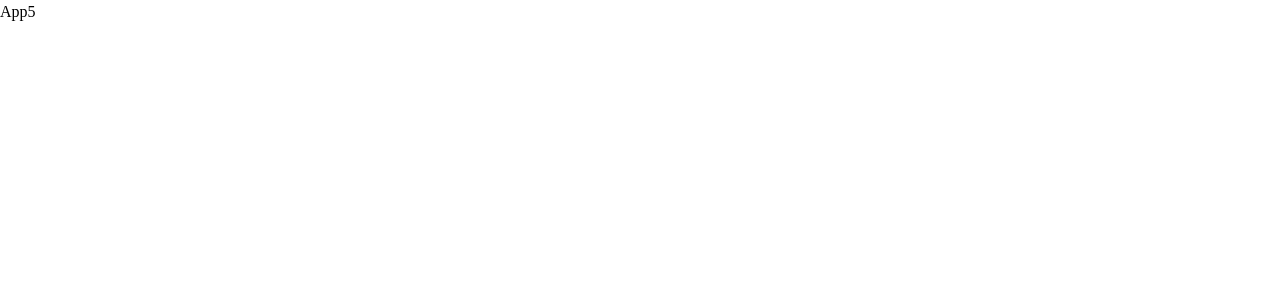
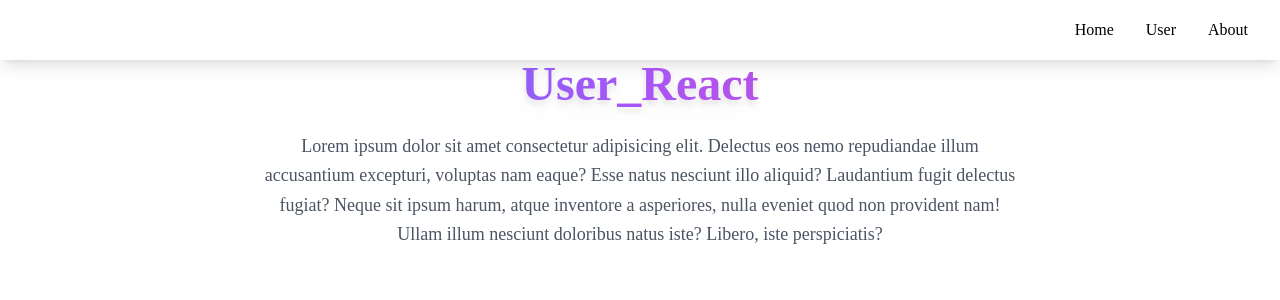
Before and after one commit to Om101101/react_js_learn, a React (Vite) app: page /user in a window 1280 px wide. Shown: the top 300 px of the page. Built offline with nearby package versions, Linux system fonts and the light colour scheme.

Commit message:
add nav bar in compaonten

```diff
--- a/App5.jsx
+++ b/App5.jsx
@@ -1,14 +1,47 @@
-import React from 'react'
-import React_JS_ from './src/Componets/React_JS_Routing'
-
-
+import React from "react";
+// import React_JS_ from "./src/Componets/React_JS_Routing";
+import { Link, Route, Routes } from "react-router-dom";
+import React_JS_Routing from "./src/Componets/React_JS_Routing";
+import User_Routes from "./src/Componets/User_Routes";
+import About_Routes from "./src/Componets/About_Routes";
 
 //Raect JS Routing_
 function App5() {
   return (
-    <div>
-        App5</div>
-  )
+    <>
+      <nav className="w-full bg-gradient-to-r from-slate-900 via-gray-800 to-slate-900 shadow-lg px-8 py-4 flex justify-between items-center">
+        <h1 className="text-white text-xl font-bold tracking-wide">MyApp</h1>
+
+        <div className="flex gap-8">
+          <Link
+            to="/"
+            className="text-gray-300 hover:text-white hover:border-b-2 hover:border-blue-500 transition-all duration-300"
+          >
+            Home
+          </Link>
+
+          <Link
+            to="/user"
+            className="text-gray-300 hover:text-white hover:border-b-2 hover:border-blue-500 transition-all duration-300"
+          >
+            User
+          </Link>
+
+          <Link
+            to="/about"
+            className="text-gray-300 hover:text-white hover:border-b-2 hover:border-blue-500 transition-all duration-300"
+          >
+            About
+          </Link>
+        </div>
+      </nav>
+      <Routes>
+        <Route path="/" element={<React_JS_Routing />} />
+        <Route path="/user" element={<User_Routes />} />
+        <Route path="/about" element={<About_Routes />} />
+      </Routes>
+    </>
+  );
 }
 
-export default App5
+export default App5;
--- /dev/null
+++ b/src/Componets/About_Routes.jsx
@@ -0,0 +1,19 @@
+import React from "react";
+
+function About_Routes() {
+  return (
+    <div>
+      <h1 className="text-5xl font-extrabold text-center bg-gradient-to-r from-blue-500 via-purple-500 to-pink-500 bg-clip-text text-transparent drop-shadow-lg">
+        About_React
+      </h1>
+      <p className="max-w-3xl mx-auto mt-6 text-lg text-gray-600 leading-relaxed text-center">
+        Lorem ipsum dolor sit amet consectetur adipisicing elit. Facilis,
+        placeat inventore! Quod eum tempore veritatis sunt natus laborum ut
+        ipsam quo aliquid, deserunt accusamus saepe magni illo eius mollitia?
+        Veritatis!
+      </p>
+    </div>
+  );
+}
+
+export default About_Routes;
--- a/src/Componets/React_JS_Routing.jsx
+++ b/src/Componets/React_JS_Routing.jsx
@@ -2,12 +2,24 @@
 // You need to install react-router-dom package to use routing in React JS
 // npm install react-router-dom
 
-import React from 'react'
+import React from "react";
 
 function React_JS_Routing() {
   return (
-    <div>React_JS_Routing</div>
-  )
+    <div>
+      <h1 className="text-5xl font-extrabold text-center bg-gradient-to-r from-blue-500 via-purple-500 to-pink-500 bg-clip-text text-transparent drop-shadow-lg">
+        Home
+      </h1>
+      <p className="max-w-3xl mx-auto mt-6 text-lg text-gray-600 leading-relaxed text-center">
+        Lorem ipsum dolor sit amet consectetur adipisicing elit. Ratione omnis
+        reiciendis sit rerum sapiente possimus commodi esse velit adipisci
+        blanditiis beatae sed, dicta quibusdam obcaecati sunt, corrupti amet non
+        quia laboriosam. Assumenda a, commodi veritatis suscipit sapiente
+        incidunt voluptatibus libero error? Laboriosam suscipit modi qui
+        cupiditate similique voluptates omnis alias.
+      </p>
+    </div>
+  );
 }
 
-export default React_JS_Routing
+export default React_JS_Routing;
--- /dev/null
+++ b/src/Componets/User_Routes.jsx
@@ -0,0 +1,21 @@
+import React from "react";
+
+function User_Routes() {
+  return (
+    <div>
+      <h1 className="text-5xl font-extrabold text-center bg-gradient-to-r from-blue-500 via-purple-500 to-pink-500 bg-clip-text text-transparent drop-shadow-lg">
+        User_React
+      </h1>
+      <p className="max-w-3xl mx-auto mt-6 text-lg text-gray-600 leading-relaxed text-center">
+        Lorem ipsum dolor sit amet consectetur adipisicing elit. Delectus eos
+        nemo repudiandae illum accusantium excepturi, voluptas nam eaque? Esse
+        natus nesciunt illo aliquid? Laudantium fugit delectus fugiat? Neque sit
+        ipsum harum, atque inventore a asperiores, nulla eveniet quod non
+        provident nam! Ullam illum nesciunt doloribus natus iste? Libero, iste
+        perspiciatis?
+      </p>
+    </div>
+  );
+}
+
+export default User_Routes;
```
